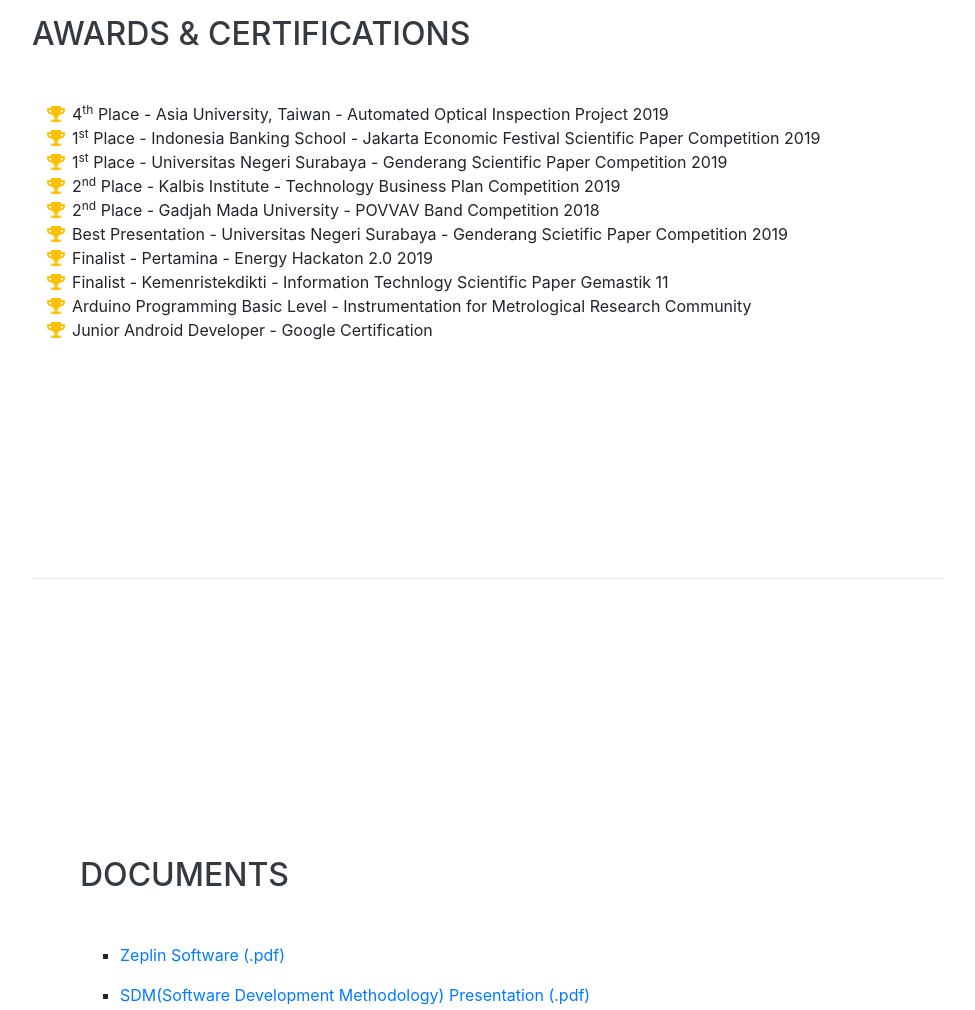
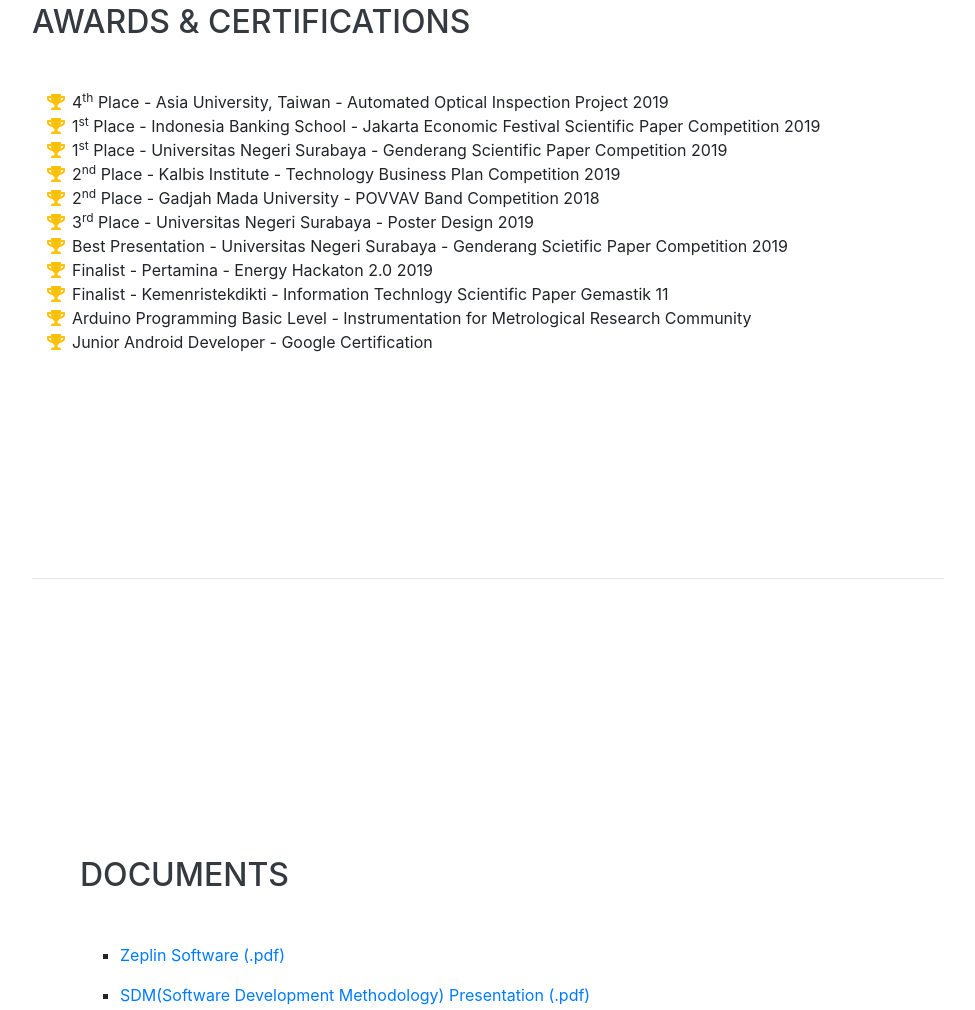
Before and after one commit to edonovanto/resumeWebsite, a website with bundled scripts: page index.html in a window 1280 px wide. Shown: the part 5537-6547 px from the top of the page, without its empty margins (288-1263 px from the left). Built offline with nearby package versions, Linux system fonts and the light colour scheme; a script that the page names is missing; a web font is replaced by a local one.

Commit message:
Add new achievement

```diff
--- a/index.html
+++ b/index.html
@@ -347,6 +347,11 @@
           </li>
           <li>
             <i class="fa-li fa fa-trophy text-warning"></i>
+            3<sup>rd</sup>
+            Place - Universitas Negeri Surabaya - Poster Design 2019
+          </li>
+          <li>
+            <i class="fa-li fa fa-trophy text-warning"></i>
             Best Presentation - Universitas Negeri Surabaya - Genderang Scietific Paper Competition 2019
           </li>
           <li>
```
